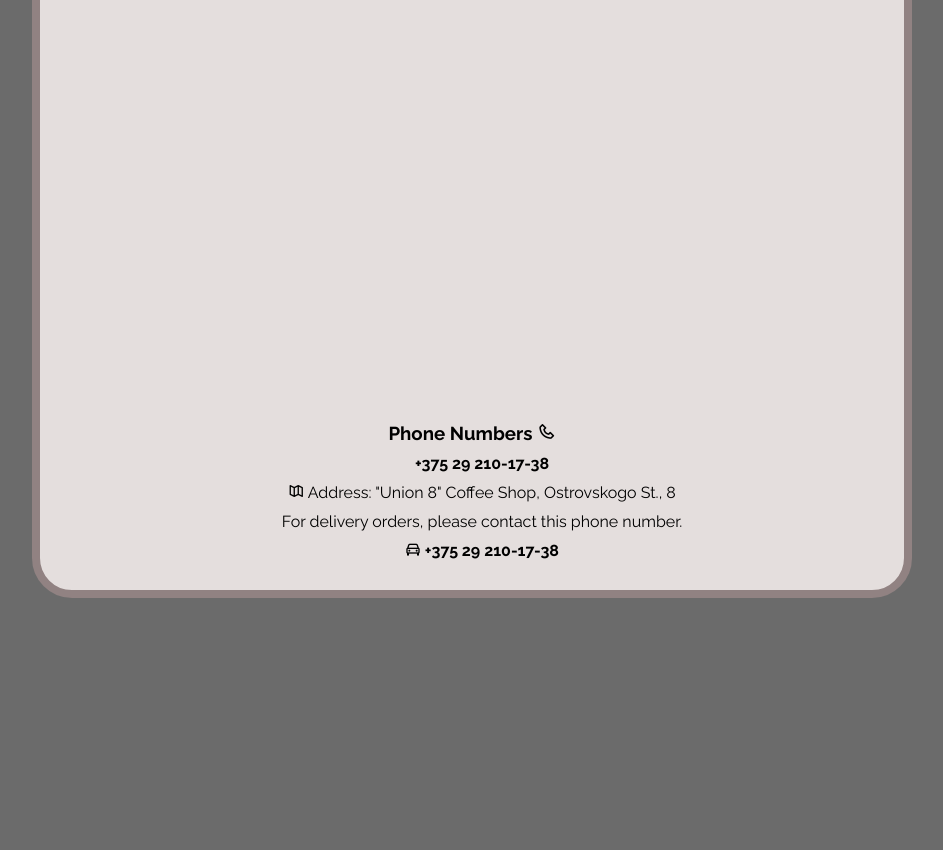
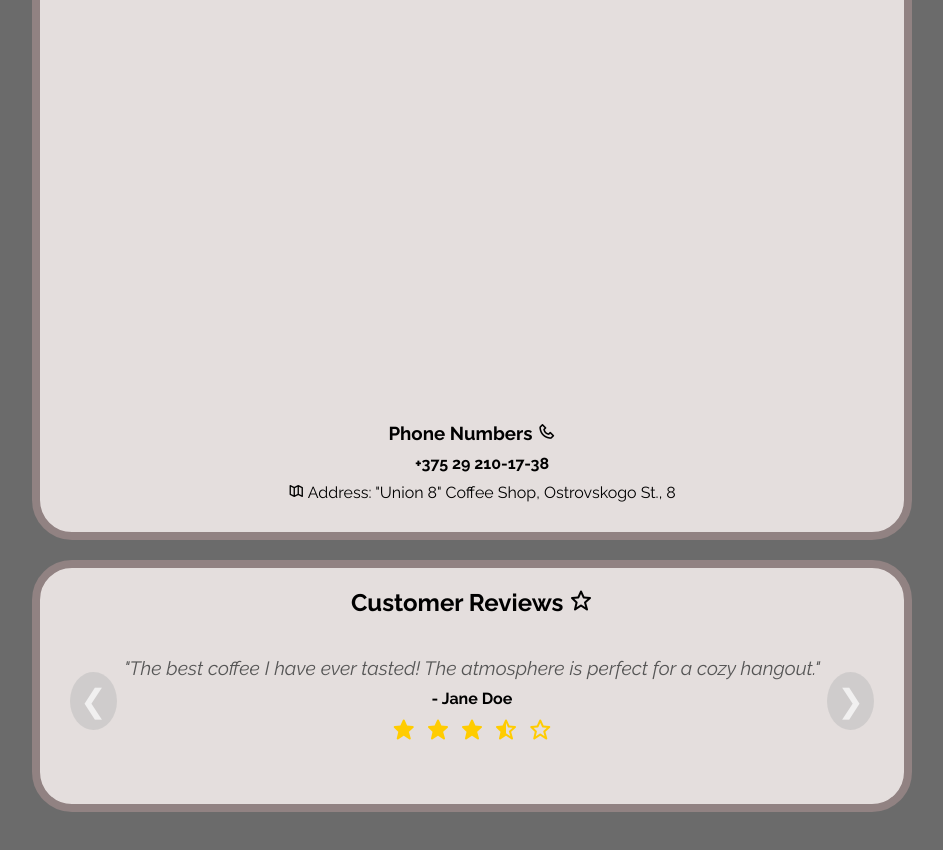
Before and after one commit to kwapetta2/mysite, a website: page contact.html in a window 1280 px wide. Shown: the part 474-1324 px from the top of the page, without its empty margins (168-1111 px from the left). Before the commit the page ends 1122 px from the top, so only its background shows below. Drawn offline with nearby package versions, Linux system fonts and the light colour scheme.

Commit message:
Update contact.html
Добавила отзывы посетителей с оценкой

```diff
--- a/contact.html
+++ b/contact.html
@@ -7,6 +7,85 @@
     <link href='https://unpkg.com/boxicons@2.1.4/css/boxicons.min.css' rel='stylesheet'>
     <style>
         @import url('https://fonts.googleapis.com/css2?family=Montserrat:ital,wght@0,100..900;1,100..900&family=Raleway:ital,wght@0,100..900;1,100..900&display=swap');
+
+        .text-indent {
+            margin-left: 20px;
+            margin-bottom: 10px;
+        }
+
+        article {
+            margin-bottom: 20px;
+        }
+
+        h2, h3, h4 {
+            margin-bottom: 10px;
+        }
+
+        /* Carousel Styles */
+        .carousel {
+            position: relative;
+            width: 100%;
+            overflow: hidden;
+            margin: 20px 0;
+            border-radius: 10px;
+        }
+
+        .carousel-inner {
+            display: flex;
+            transition: transform 0.5s ease-in-out;
+        }
+
+        .carousel-item {
+            flex: 0 0 100%;
+            box-sizing: border-box;
+            padding: 20px;
+            text-align: center;
+        }
+
+        .carousel-item p {
+            font-style: italic;
+            font-size: 1.2rem;
+            color: #555;
+        }
+
+        .carousel-item h4 {
+            font-weight: bold;
+            margin-top: 10px;
+        }
+
+        /* Arrows for navigation */
+        .carousel-arrow {
+            position: absolute;
+            top: 50%;
+            transform: translateY(-50%);
+            font-size: 2rem;
+            background-color: rgba(188, 188, 188, 0.5);
+            color: rgba(255, 255, 255, 0.7);
+            border: none;
+            padding: 10px;
+            cursor: pointer;
+            z-index: 5;
+            border-radius: 50%;
+        }
+
+        .carousel-arrow:hover {
+            background-color: rgba(107, 107, 107, 0.7);
+        }
+
+        .arrow-left {
+            left: 10px;
+        }
+
+        .arrow-right {
+            right: 10px;
+        }
+
+        /* Rating icons */
+        .review-rating i {
+            color: #ffcc00;
+            font-size: 1.5rem;
+            margin: 0 3px;
+        }
     </style>
     <title>Contacts</title>
 </head>
@@ -25,10 +104,10 @@
                 <li><a href="ctaf.html">Staff </a></li>
                 <li><a href="gal.html">Gallery</a></li>
                 <li><a href="index.html">Exit <i class='bx bx-log-out-circle'></i></a></li>
-
             </ul>
         </nav>
     </header>
+
     <section>
         <article class="columns-1">
             <h2>WORKING HOURS <i class='bx bx-time'></i></h2>
@@ -46,24 +125,69 @@
             <h3>Phone Numbers <i class='bx bx-phone'></i></h3>
             <h4><p class="text-indent">+375 29 210-17-38</p></h4>
             <p class="text-indent"><i class='bx bx-map-alt'></i> Address: "Union 8" Coffee Shop, Ostrovskogo St., 8</p>
-          <p class="text-indent">For delivery orders, please contact this phone number.</p>
-          <h4><p class="text-indent"><i class='bx bx-car'></i> +375 29 210-17-38</p></h4>
+        </article>
+
+        <!-- Carousel of Reviews -->
+        <article class="carousel-container">
+            <h2>Customer Reviews <i class='bx bx-star'></i></h2>
+            <div class="carousel">
+                <button class="carousel-arrow arrow-left" onclick="goToSlide(currentIndex - 1)">❮</button>
+                <button class="carousel-arrow arrow-right" onclick="goToSlide(currentIndex + 1)">❯</button>
+
+                <div class="carousel-inner" id="carousel-inner">
+                    <div class="carousel-item">
+                        <p class="review-text">"The best coffee I have ever tasted! The atmosphere is perfect for a cozy hangout."</p>
+                        <h4>- Jane Doe</h4>
+                        <div class="review-rating">
+                            <i class="bx bxs-star"></i>
+                            <i class="bx bxs-star"></i>
+                            <i class="bx bxs-star"></i>
+                            <i class="bx bxs-star-half"></i>
+                            <i class="bx bx-star"></i>
+                        </div>
+                    </div>
+                    <div class="carousel-item">
+                        <p class="review-text">"Friendly staff and amazing drinks. Highly recommend the cappuccino!"</p>
+                        <h4>- John Smith</h4>
+                        <div class="review-rating">
+                            <i class="bx bxs-star"></i>
+                            <i class="bx bxs-star"></i>
+                            <i class="bx bxs-star"></i>
+                            <i class="bx bx-star"></i>
+                            <i class="bx bx-star"></i>
+                        </div>
+                    </div>
+                    <div class="carousel-item">
+                        <p class="review-text">"A great place to relax and enjoy some live music. Love this place!"</p>
+                        <h4>- Emily Adams</h4>
+                        <div class="review-rating">
+                            <i class="bx bxs-star"></i>
+                            <i class="bx bxs-star"></i>
+                            <i class="bx bxs-star"></i>
+                            <i class="bx bxs-star"></i>
+                            <i class="bx bxs-star"></i>
+                        </div>
+                    </div>
+                </div>
+            </div>
         </article>
     </section>
 
-      <style>
-        .text-indent {
-          margin-left: 20px; /* Left indent for text */
-          margin-bottom: 10px; /* Bottom margin between elements */
+    <script>
+        let currentIndex = 0;
+        const carouselInner = document.getElementById('carousel-inner');
+        const slides = document.querySelectorAll('.carousel-item');
+        const totalSlides = slides.length;
+
+        function goToSlide(index) {
+            if (index < 0) {
+                index = totalSlides - 1;
+            } else if (index >= totalSlides) {
+                index = 0;
             }
-
-        article {
-          margin-bottom: 20px; /* Margin between sections */
+            currentIndex = index;
+            carouselInner.style.transform = `translateX(-${currentIndex * 100}%)`;
         }
-
-        h2, h3, h4 {
-          margin-bottom: 10px; /* Margin below headings */
-        }
-      </style>
+    </script>
 </body>
 </html>
```
Lines whose indentation alone changed are shown as unchanged.
